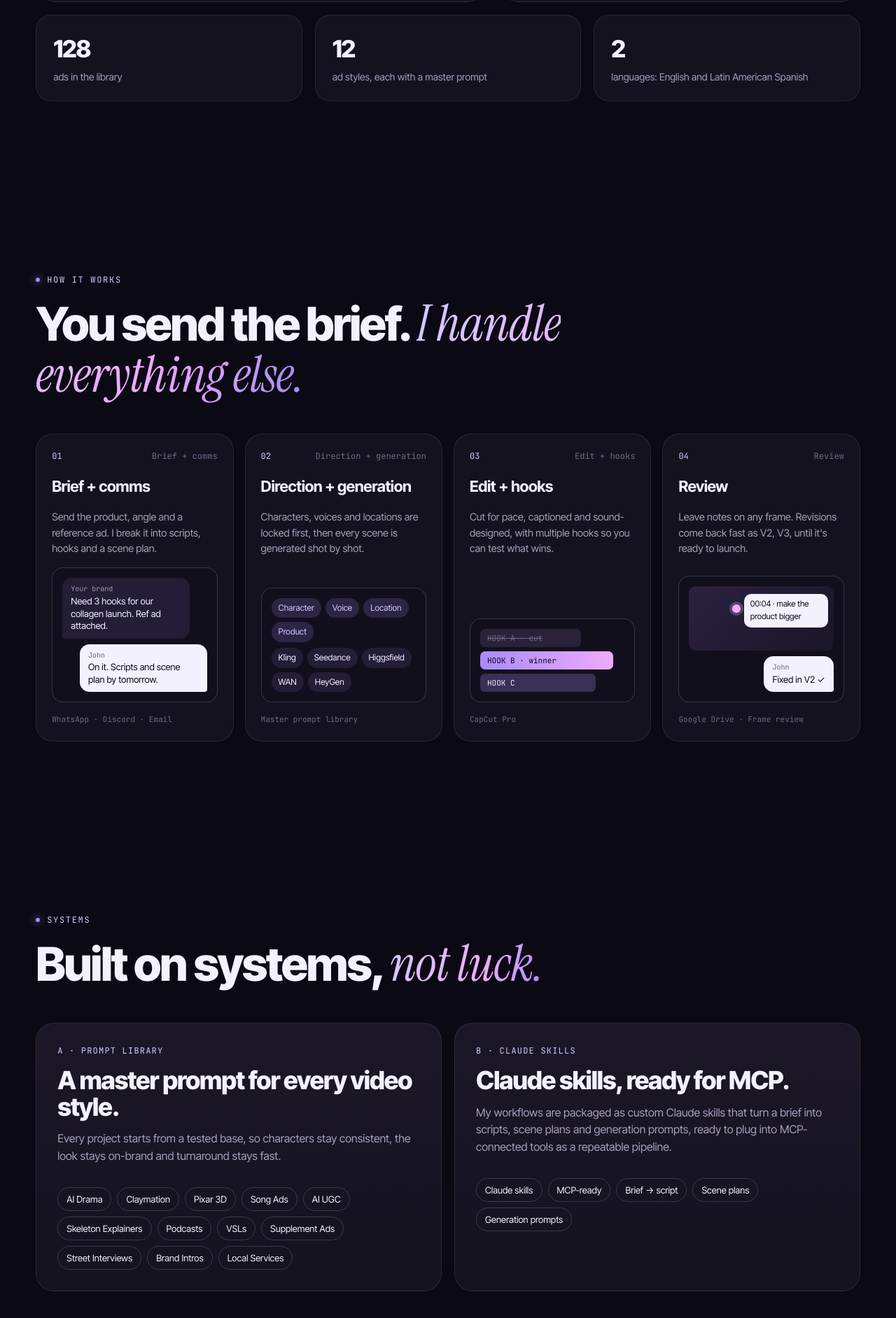
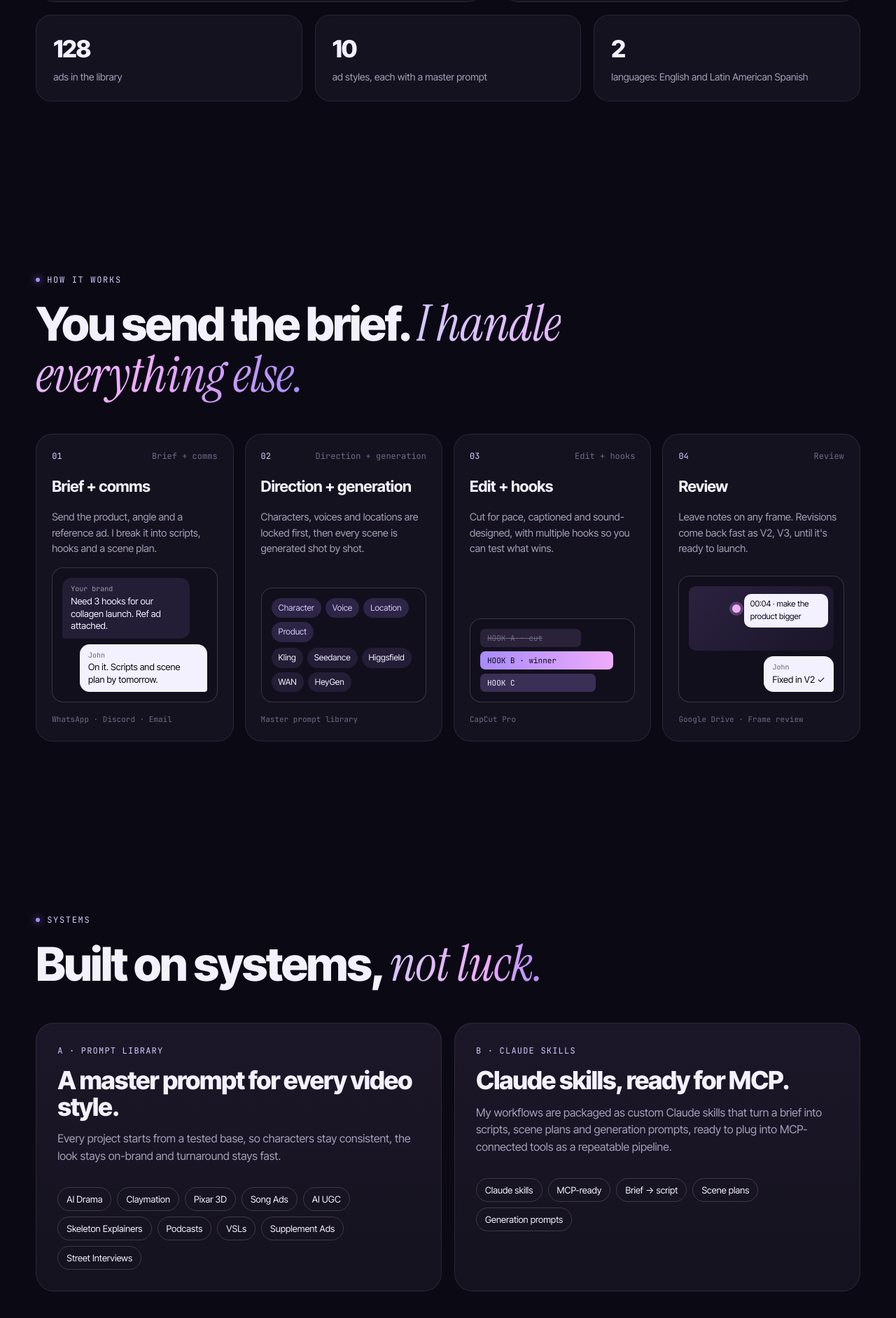
Before and after one commit to johnsecuya18-hash/johnsecuya, a plain HTML site: page v2.html in a window 1280 px wide. Shown: the part 3955-5839 px from the top of the page at 70% size. Drawn offline with Linux system fonts and the light colour scheme.

Commit message:
v2: remove intros and local services styles
Co-Authored-By: Claude Opus 5.5 <noreply@anthropic.com>
Claude-Session: https://claude.ai/code/session_01Vkznje3GYpEAkLe5GP6cSb

```diff
--- a/v2.html
+++ b/v2.html
@@ -300,7 +300,7 @@
       </div>
       <div class="mini">
         <div class="rv"><b>128</b><span>ads in the library</span></div>
-        <div class="rv"><b>12</b><span>ad styles, each with a master prompt</span></div>
+        <div class="rv"><b>10</b><span>ad styles, each with a master prompt</span></div>
         <div class="rv"><b>2</b><span>languages: English and Latin American Spanish</span></div>
       </div>
     </div>
@@ -360,7 +360,7 @@
           <span class="k">A · Prompt library</span>
           <h3>A master prompt for every video style.</h3>
           <p>Every project starts from a tested base, so characters stay consistent, the look stays on-brand and turnaround stays fast.</p>
-          <div class="chipline"><span>AI Drama</span><span>Claymation</span><span>Pixar 3D</span><span>Song Ads</span><span>AI UGC</span><span>Skeleton Explainers</span><span>Podcasts</span><span>VSLs</span><span>Supplement Ads</span><span>Street Interviews</span><span>Brand Intros</span><span>Local Services</span></div>
+          <div class="chipline"><span>AI Drama</span><span>Claymation</span><span>Pixar 3D</span><span>Song Ads</span><span>AI UGC</span><span>Skeleton Explainers</span><span>Podcasts</span><span>VSLs</span><span>Supplement Ads</span><span>Street Interviews</span></div>
         </div>
         <div class="sc rv">
           <span class="k">B · Claude skills</span>
```
